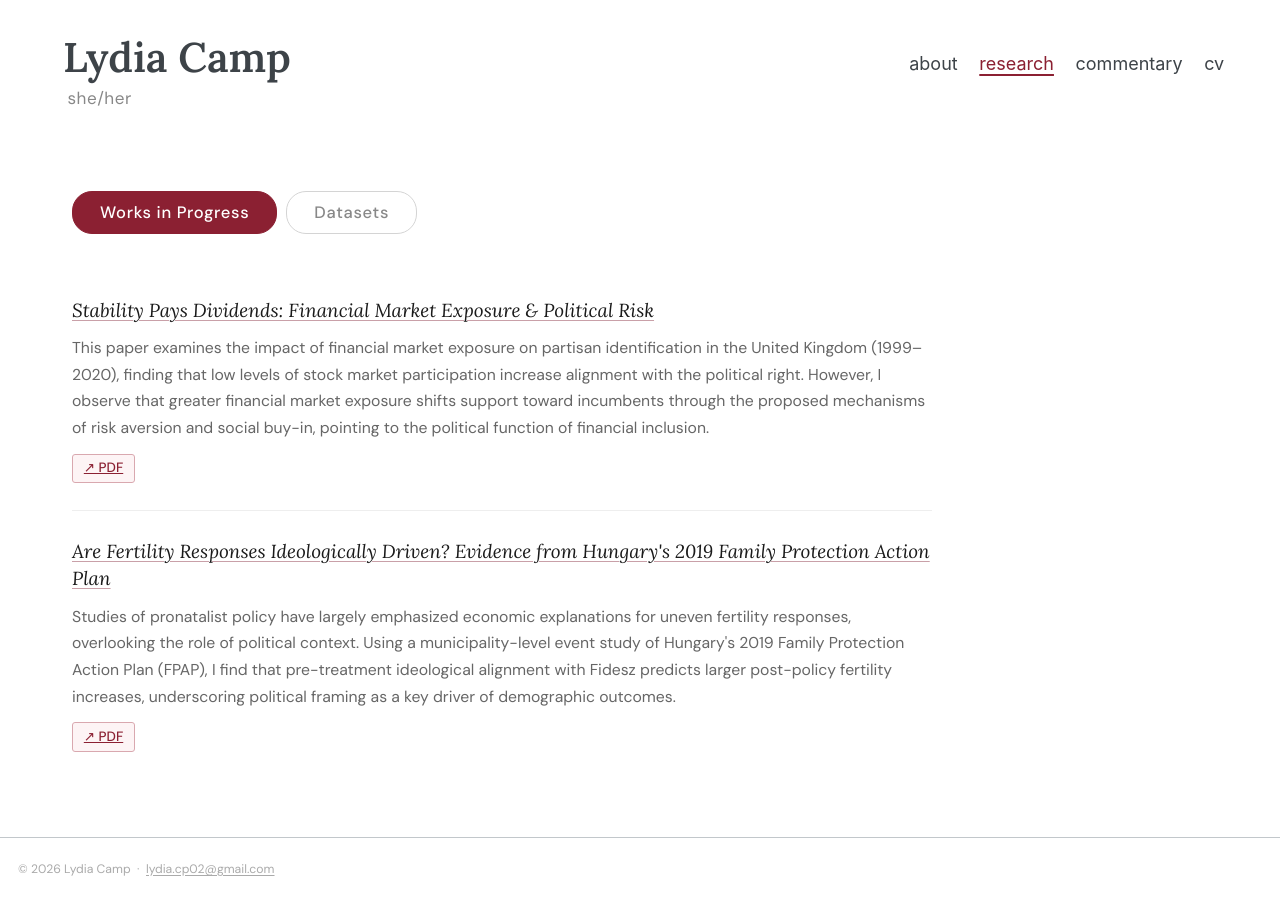
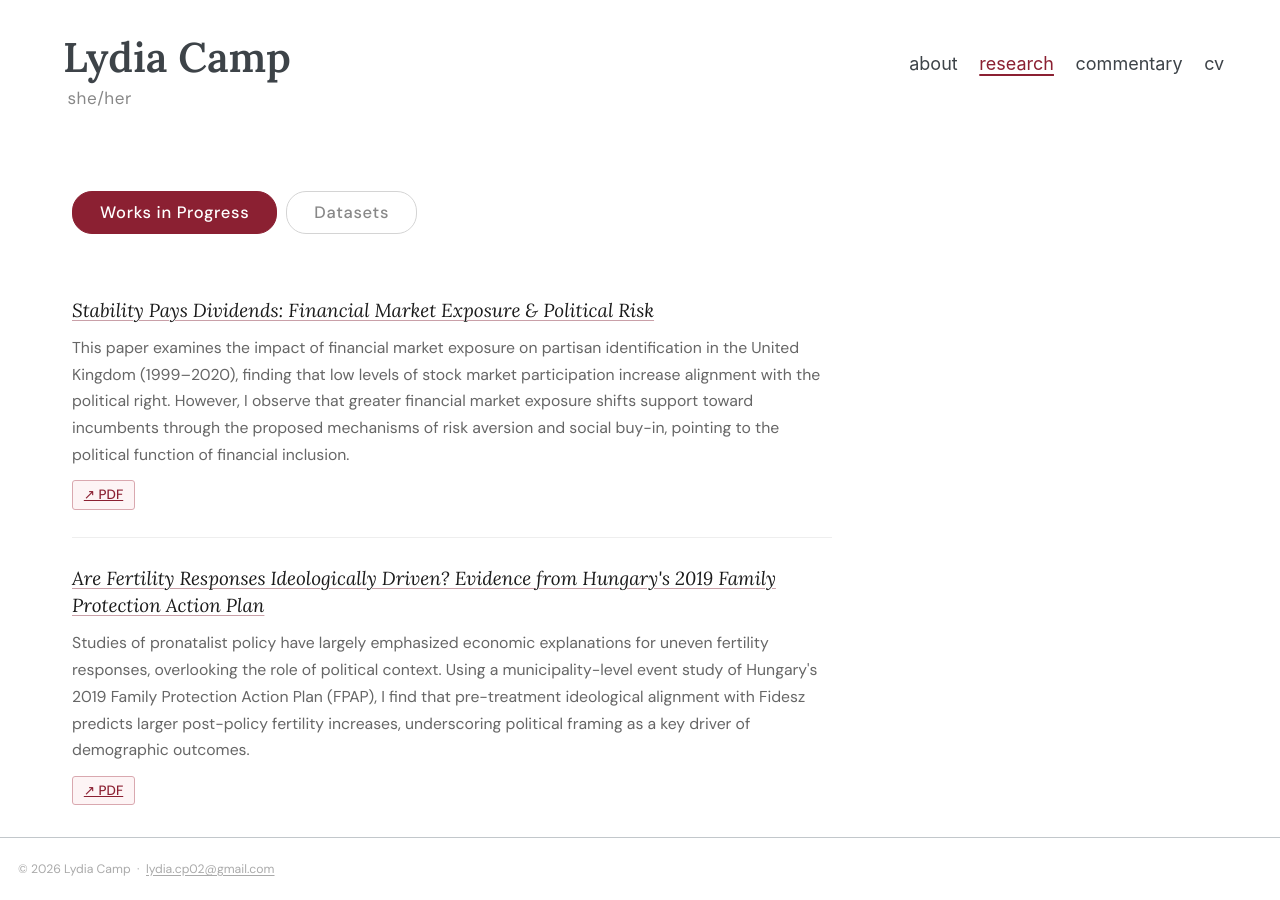
Before and after one commit to lydiagcamp/lydiagcamp.github.io, a Jekyll site: the page built from _pages/publications.html, in a window 1280 px wide and 900 px high. Built offline with Jekyll 4.4.1, drawn with Linux system fonts in a browser that asks for light colours.

Commit message:
Center research page content block
Co-Authored-By: Claude Sonnet 4.6 <noreply@anthropic.com>

```diff
--- a/_pages/publications.html
+++ b/_pages/publications.html
@@ -36,7 +36,9 @@ redirect_from:
   /* ── Wrapper ── */
   .rp {
     font-family: 'DM Sans', sans-serif;
-    max-width: 860px;
+    max-width: 760px;
+    margin-left: auto;
+    margin-right: auto;
   }
 
   /* ── Tab nav ── */
```
